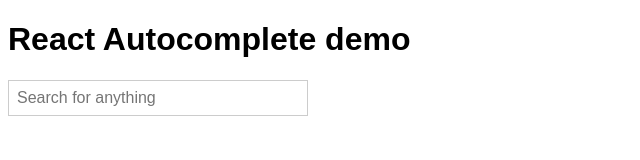
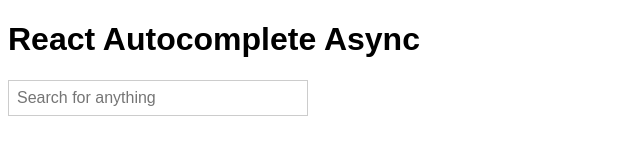
Before and after one commit to tahunic/react-autocomplete-async, a React (Vite) app: page / in a window 1280 px wide. Shown: the top 160 px of the page, without its empty margins (0-640 px from the left). Built offline with nearby package versions, Linux system fonts and the light colour scheme.

Commit message:
Update header

```diff
--- a/src/App.tsx
+++ b/src/App.tsx
@@ -14,7 +14,7 @@
 
   return (
     <>
-      <h1>React Autocomplete demo</h1>
+      <h1>React Autocomplete Async</h1>
       <div style={{ maxWidth: '300px' }}>
         <Autocomplete
           searchSuggestions={searchSuggestions}
```
